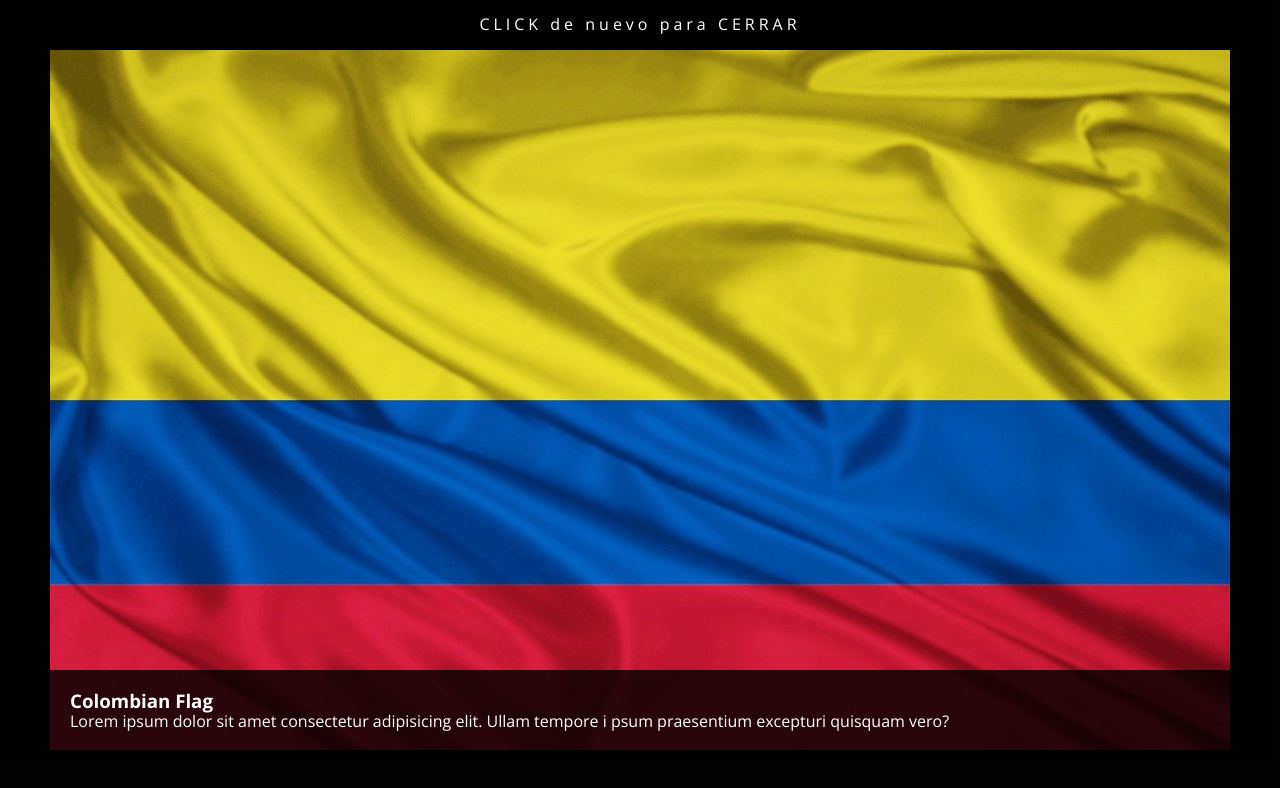
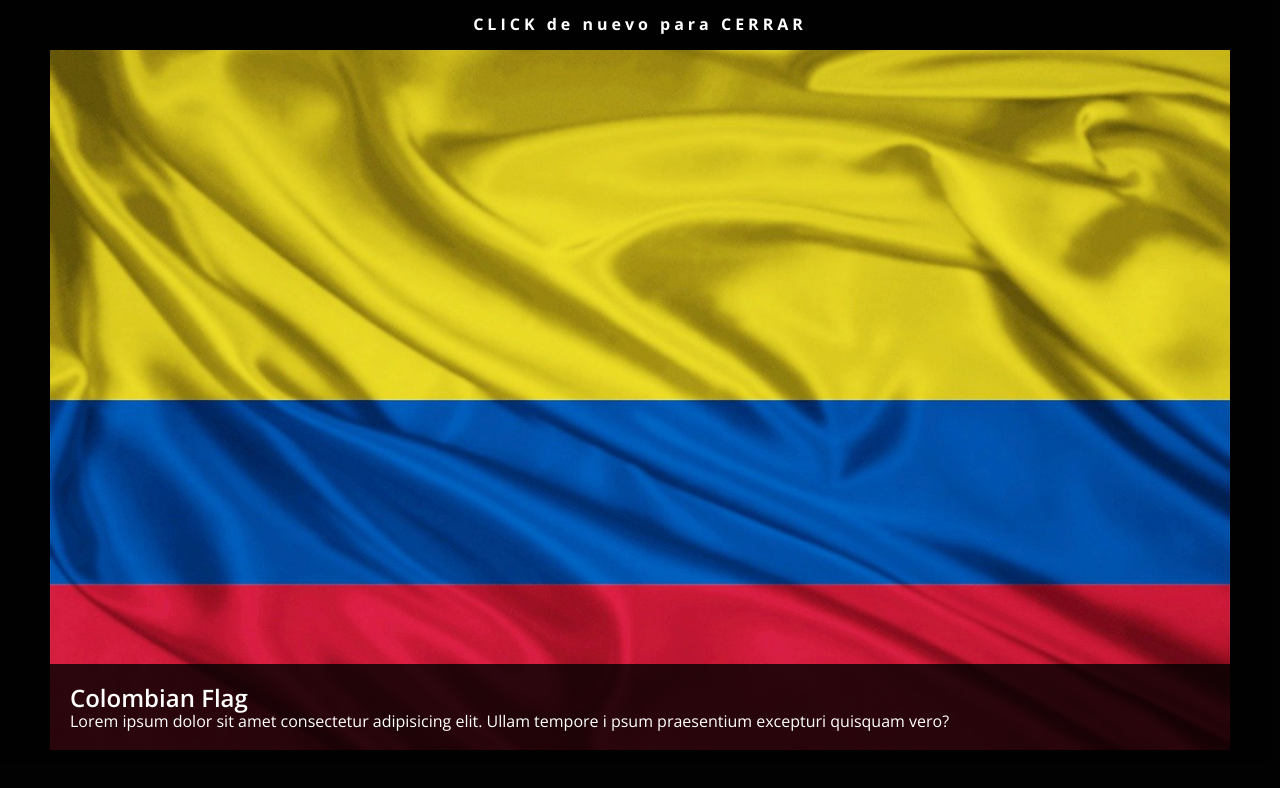
Before and after one commit to JohamSMC/responsiveImagePop-Up, a plain HTML site: page index.html in a window 1280 px wide. Both pictures are taken after a click on the element 200 px from the left and 200 px from the top of the page. Drawn offline with nearby package versions, Linux system fonts and the light colour scheme.

Commit message:
Final Step

```diff
--- a/style.css
+++ b/style.css
@@ -74,7 +74,7 @@ section .box .imgBx.activate h2 {
 	text-align: center;
 	color: #fff;
 	font-size: 16px;
-	font-weight: 300;
+	font-weight: 8000;
 	margin-top: 15px;
 	letter-spacing: 4px;
 }
@@ -98,3 +98,8 @@ section .box .imgBx.activate .content {
 	transform: translateY(0);
 	transition: 0.5s;
 }
+
+section .box .imgBx .content h3 {
+	font-size: 24px;
+	font-weight: 600;
+}
```
